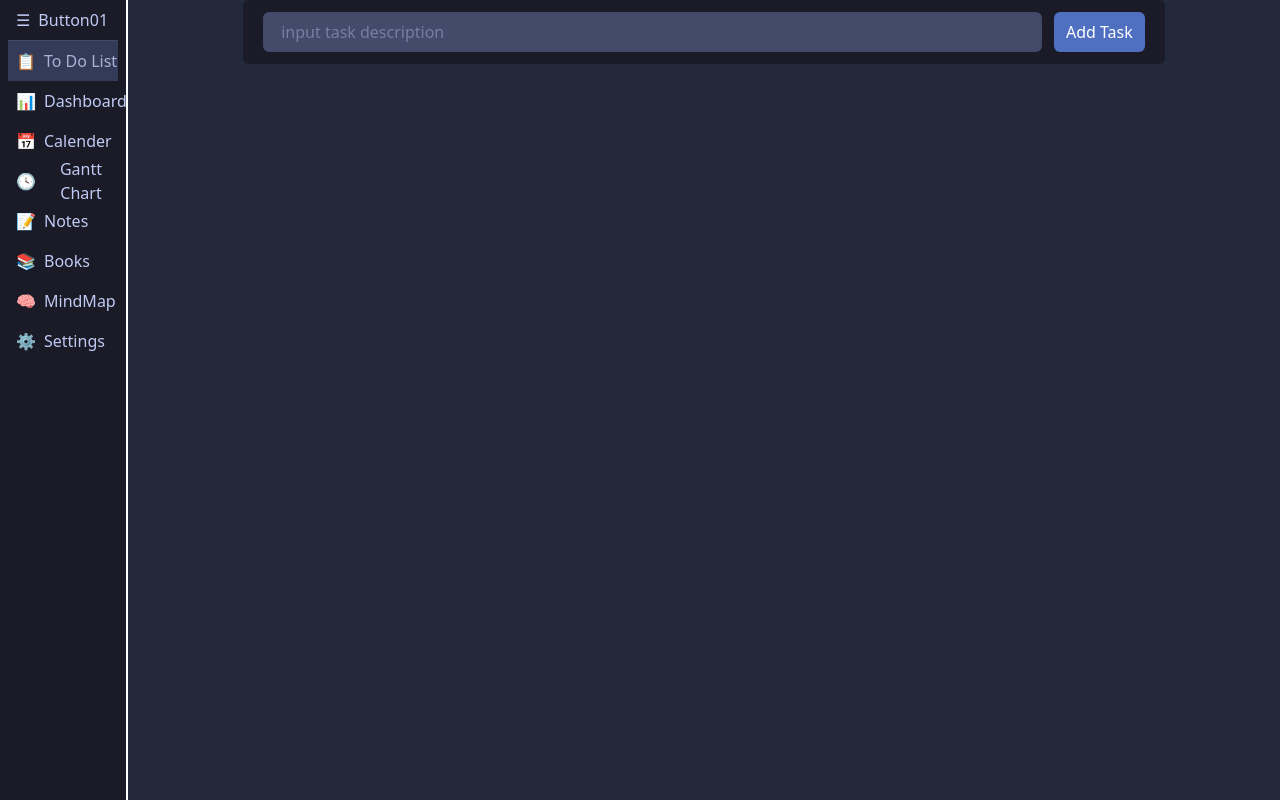
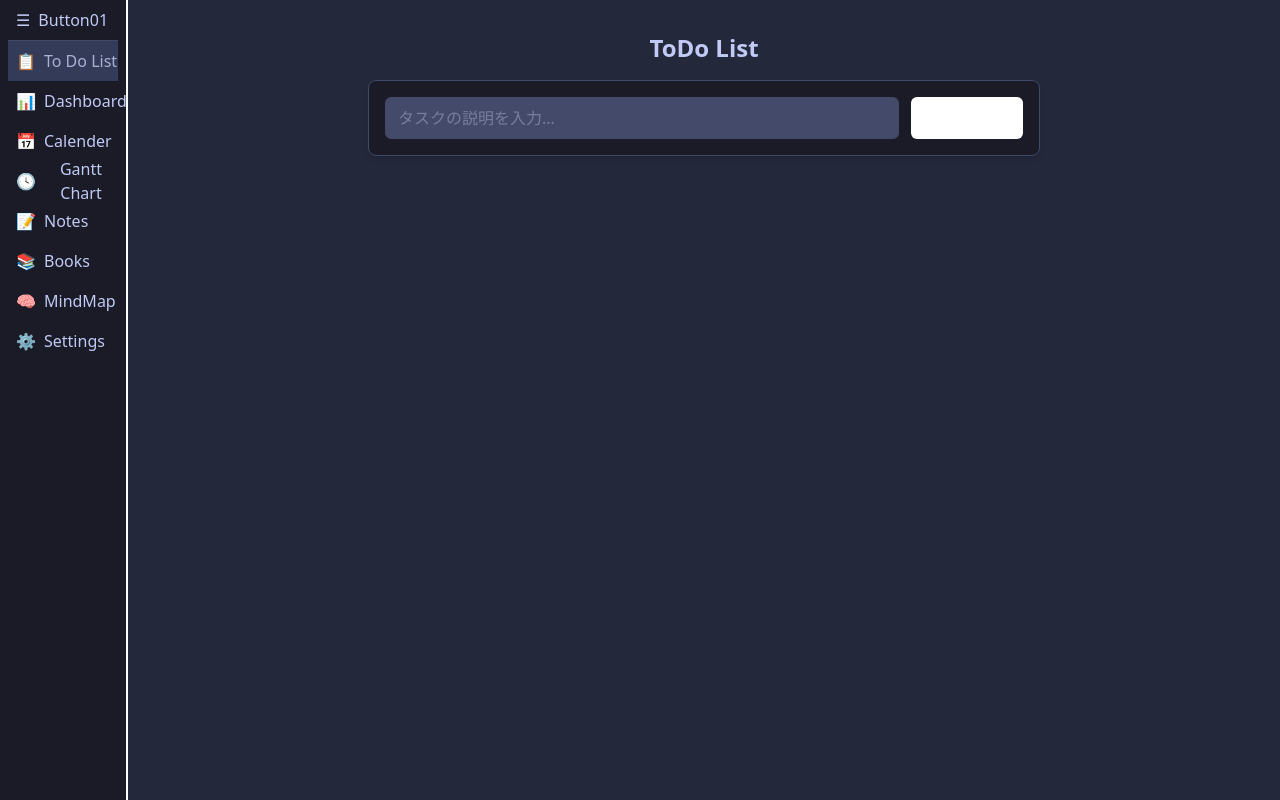
Before and after one commit to karasunokoppu/norunos-platform, a React (Vite) app: page / in a window 1280 px wide. Built offline with nearby package versions, Linux system fonts and the light colour scheme.

Commit message:
todolistスタイル調整

```diff
--- a/src/components/ToDoList/TaskInput.tsx
+++ b/src/components/ToDoList/TaskInput.tsx
@@ -18,34 +18,36 @@ const TaskInput: React.FC<TaskInputProps> = () => {
 	const [taskGroup, setTaskGroup] = React.useState(testGroup[1]);
 
 	const buttonCss =
-		"bg-accent-hover text-accent-primary h-fit w-fit px-3 py-2 flex-none rounded-md";
+		"bg-accent-primary text-text-on-accent hover:bg-accent-hover px-4 py-2 rounded-md font-medium transition-colors duration-200 focus:outline-none focus:ring-2 focus:ring-accent-secondary";
 	const inputCss =
-		"border-2 border-border-primary flex-1 rounded-md bg-bg-active text-text-secondary px-4";
-	const datePickerContainer = "flex flex-row gap-2";
+		"border border-border-primary bg-bg-active text-text-secondary px-3 py-2 rounded-md focus:outline-none focus:ring-2 focus:ring-accent-secondary focus:border-accent-secondary transition-colors duration-200";
+	const datePickerContainer = "flex flex-col sm:flex-row sm:items-center gap-2";
 
 	return (
-		<div className="w-full bg-bg-primary pt-3 rounded-md flex flex-col justify-center items-center gap-2">
-			<div className="w-full flex gap-3 px-5 pb-3">
+		<div className="w-full bg-bg-primary border border-border-primary rounded-lg shadow-md overflow-visible">
+			<div className="p-4">
+				<div className="flex gap-3">
 					<input
 						type="text"
-					placeholder="input task description"
+						placeholder="タスクの説明を入力..."
 						value={description}
 						onChange={(e) => setDescription(e.target.value)}
 						onFocus={() => setIsInputOpen(true)}
-					className={inputCss}
+						className={`${inputCss} flex-1`}
 					/>
 					<button type="button" className={buttonCss}>
-					Add Task
+						タスク追加
 					</button>
 				</div>
+			</div>
+
 			{isInputOpen && (
-				<div className="w-full flex flex-col justify-between items-center gap-3">
-					<div className="text-text-on-accent">somebuttons</div>
-
+				<div className="border-t border-border-primary bg-bg-secondary p-4 animate-in slide-in-from-top-2 duration-300">
+					<div className="grid grid-cols-1 sm:grid-cols-2 gap-4 mb-4">
 						<div className={datePickerContainer}>
-						<label className="text-text-primary">Start Date:</label>
-						<button className={inputCss} onClick={() => setIsSDPOpen(true)}>
-							{startDate ? startDate.replace(/-/g, "/") : "Select Start Date"}
+							<label className="text-text-primary font-medium text-sm">開始日:</label>
+							<button className={`${inputCss} w-full text-left`} onClick={() => setIsSDPOpen(true)}>
+								{startDate ? startDate.replace(/-/g, "/") : "開始日を選択"}
 							</button>
 							{isSDPOpen && (
 								<NorunoDatePicker
@@ -56,9 +58,9 @@ const TaskInput: React.FC<TaskInputProps> = () => {
 							)}
 						</div>
 						<div className={datePickerContainer}>
-						<label className="text-text-primary">End Date:</label>
-						<button className={inputCss} onClick={() => setIsEDPOpen(true)}>
-							{endDate ? endDate.replace(/-/g, "/") : "Select End Date"}
+							<label className="text-text-primary font-medium text-sm">終了日:</label>
+							<button className={`${inputCss} w-full text-left`} onClick={() => setIsEDPOpen(true)}>
+								{endDate ? endDate.replace(/-/g, "/") : "終了日を選択"}
 							</button>
 							{isEDPOpen && (
 								<NorunoDatePicker
@@ -68,20 +70,28 @@ const TaskInput: React.FC<TaskInputProps> = () => {
 								/>
 							)}
 						</div>
+					</div>
 
+					<div className="mb-4">
+						<label className="text-text-primary font-medium text-sm block mb-2">グループ:</label>
 						<NorunoDropdown
 							value={taskGroup}
 							onChange={setTaskGroup}
 							options={testGroup.map((group) => ({ value: group, label: group }))}
 						/>
+					</div>
 
+					<div className="flex justify-center">
 						<button
 							type="button"
 							onClick={() => setIsInputOpen(false)}
-						className="text-text-secondary text-sm w-full bg-border-primary hover:bg-border-secondary rounded-b-md"
+							className="text-text-secondary hover:text-text-primary px-4 py-2 rounded-md hover:bg-bg-hover transition-colors duration-200 focus:outline-none focus:ring-2 focus:ring-accent-secondary"
 						>
-						Λ
+							<svg className="w-5 h-5" fill="none" stroke="currentColor" viewBox="0 0 24 24">
+								<path strokeLinecap="round" strokeLinejoin="round" strokeWidth={2} d="M5 15l7-7 7 7" />
+							</svg>
 						</button>
+					</div>
 				</div>
 			)}
 		</div>
--- a/src/components/ToDoList/ToDoList.tsx
+++ b/src/components/ToDoList/ToDoList.tsx
@@ -2,8 +2,9 @@ import TaskInput from "./TaskInput";
 
 const ToDoListView = () => {
 	return (
-		<div className="h-full w-full flex justify-center">
-			<div className="h-full w-4/5 flex flex-col justify-baseline items-center">
+		<div className="h-full w-full flex justify-center items-start py-8">
+			<div className="h-full w-full max-w-2xl flex flex-col justify-start items-center space-y-6">
+				<h1 className="text-2xl font-bold text-text-primary mb-4">ToDo List</h1>
 				<TaskInput />
 			</div>
 		</div>
--- a/src/ui/NorunoContextMenu.tsx
+++ b/src/ui/NorunoContextMenu.tsx
@@ -72,7 +72,7 @@ const NorunoContextMenu: React.FC<ContextMenuProps> = ({
 				}}
 				// Tailwindのクラス構成は維持しつつ、shadowを追加して浮遊感を強調
 				className={
-					"flex flex-col min-w-120px divide-y divide-accent-secondary rounded-sm border border-accent-secondary bg-bg-primary py-1 text-text-primary shadow-lg z-9999 fixed"
+					"flex flex-col min-w-120px divide-y divide-accent-secondary rounded-md border border-accent-secondary bg-bg-primary py-1 text-text-primary shadow-xl z-50 fixed animate-in fade-in zoom-in-95 duration-150"
 				}
 				// 1. ARIA ロールを追加して、これがメニューのコンテナであることを明示 (例として、一般的なメニューの場合は role="menu" を使用)
 				role="menu"
@@ -86,8 +86,8 @@ const NorunoContextMenu: React.FC<ContextMenuProps> = ({
 				{items.map((it) => (
 					<button
 						type="button"
-						className={`cursor-pointer px-3 py-1.5 text-sm transition-colors hover:bg-bg-hover ${
-							it.danger ? "text-red-500 hover:bg-red-50" : ""
+						className={`cursor-pointer px-3 py-1.5 text-sm transition-colors hover:bg-bg-hover focus:bg-bg-hover focus:outline-none rounded-sm ${
+							it.danger ? "text-danger hover:bg-danger-light focus:bg-danger-light" : ""
 						}`}
 						key={it.label} // 可能なら it.label など一意なID推奨
 						onClick={() => handleItemClick(it)}
--- a/src/ui/NorunoDatePicker.tsx
+++ b/src/ui/NorunoDatePicker.tsx
@@ -89,12 +89,12 @@ const NorunoDatePicker: React.FC<NorunoDatePickerProps> = ({
 	};
 
 	return (
-		<div className="fixed inset-0 bg-black/50 z-50 flex items-center justify-center backdrop-blur-sm">
-			<div className="bg-bg-secondary rounded-xl shadow-strong border border-border-primary min-w-[320px] p-5 animate-in fade-in zoom-in duration-200">
+		<div className="fixed inset-0 bg-overlay z-50 flex items-center justify-center backdrop-blur-sm animate-in fade-in duration-300">
+			<div className="bg-bg-secondary rounded-lg shadow-strong border border-border-primary min-w-[320px] p-6 animate-in fade-in zoom-in-95 duration-300">
 				<div className="flex justify-between items-center mb-5">
 					<button
 						onClick={handlePrevMonth}
-						className="p-2 text-text-secondary hover:text-text-primary bg-transparent border-none cursor-pointer text-lg font-bold transition-colors"
+						className="p-2 text-text-secondary hover:text-text-primary bg-bg-hover hover:bg-bg-active rounded-md border-none cursor-pointer text-lg font-bold transition-all duration-200 focus:outline-none focus:ring-2 focus:ring-accent-secondary"
 					>
 						&lt;
 					</button>
@@ -103,7 +103,7 @@ const NorunoDatePicker: React.FC<NorunoDatePickerProps> = ({
 					</h3>
 					<button
 						onClick={handleNextMonth}
-						className="p-2 text-text-secondary hover:text-text-primary bg-transparent border-none cursor-pointer text-lg font-bold transition-colors"
+						className="p-2 text-text-secondary hover:text-text-primary bg-bg-hover hover:bg-bg-active rounded-md border-none cursor-pointer text-lg font-bold transition-all duration-200 focus:outline-none focus:ring-2 focus:ring-accent-secondary"
 					>
 						&gt;
 					</button>
@@ -133,15 +133,15 @@ const NorunoDatePicker: React.FC<NorunoDatePickerProps> = ({
 					/>
 				</div>
 
-				<div className="flex justify-end gap-2.5 mt-5">
+				<div className="flex justify-end gap-3 mt-6">
 					<button
-						className="px-4 py-2 rounded bg-bg-active text-text-primary font-bold border-none cursor-pointer hover:bg-bg-hover transition-colors"
+						className="px-4 py-2 rounded-md bg-bg-active text-text-primary font-medium border border-border-secondary hover:bg-bg-hover transition-colors duration-200 focus:outline-none focus:ring-2 focus:ring-accent-secondary"
 						onClick={onClose}
 					>
 						Cancel
 					</button>
 					<button
-						className="px-4 py-2 rounded bg-accent-primary text-white font-bold border-none cursor-pointer hover:bg-accent-hover transition-colors shadow-sm"
+						className="px-4 py-2 rounded-md bg-accent-primary text-text-on-accent font-medium border-none hover:bg-accent-hover transition-colors duration-200 focus:outline-none focus:ring-2 focus:ring-accent-secondary shadow-sm"
 						onClick={handleOk}
 					>
 						OK
--- a/src/ui/NorunoDropdown.tsx
+++ b/src/ui/NorunoDropdown.tsx
@@ -104,11 +104,18 @@ const NorunoDropdown: React.FC<NorunoDropdownProps> = ({
 				onClick={() => setIsOpen(!isOpen)}
 			>
 				<span className="truncate">{displayText}</span>
-				<span className="text-sm ml-2 flex-shrink-0">{isOpen ? "▲" : "▼"}</span>
+				<svg
+					className={`w-4 h-4 ml-2 flex-shrink-0 transition-transform duration-200 ${isOpen ? 'rotate-180' : ''}`}
+					fill="none"
+					stroke="currentColor"
+					viewBox="0 0 24 24"
+				>
+					<path strokeLinecap="round" strokeLinejoin="round" strokeWidth={2} d="M19 9l-7 7-7-7" />
+				</svg>
 			</button>
 
 			{isOpen && (
-				<div className="absolute z-10 w-full mt-1 bg-bg-active border border-border-primary rounded-md shadow-lg max-h-60 overflow-auto">
+				<div className="absolute z-50 w-full mt-1 bg-bg-active border border-border-primary rounded-md shadow-lg max-h-60 overflow-auto animate-in fade-in slide-in-from-top-2 duration-200">
 					{options.map((option, index) => (
 						<button
 							type="button"
```
Lines whose indentation alone changed are shown as unchanged.
